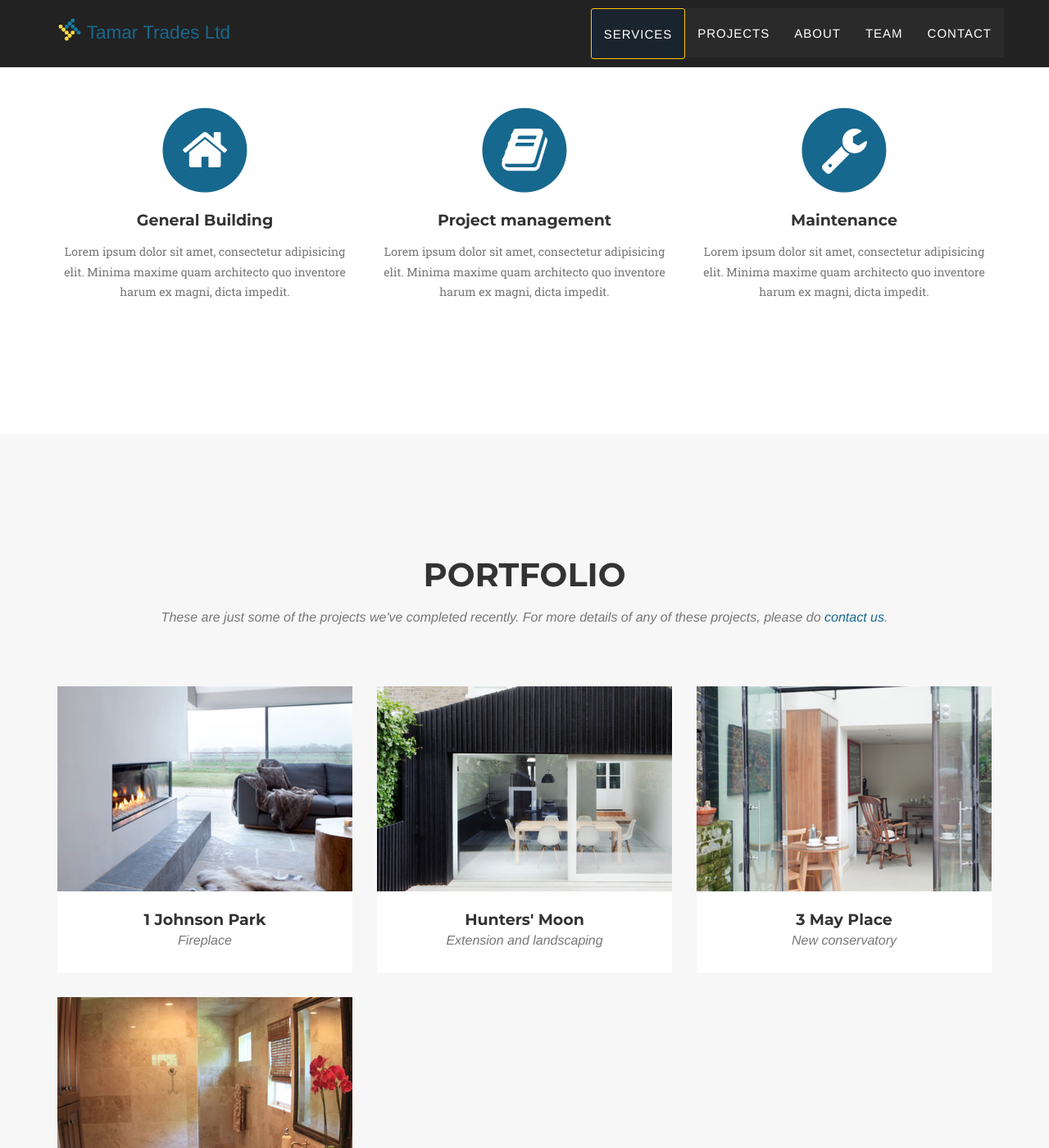
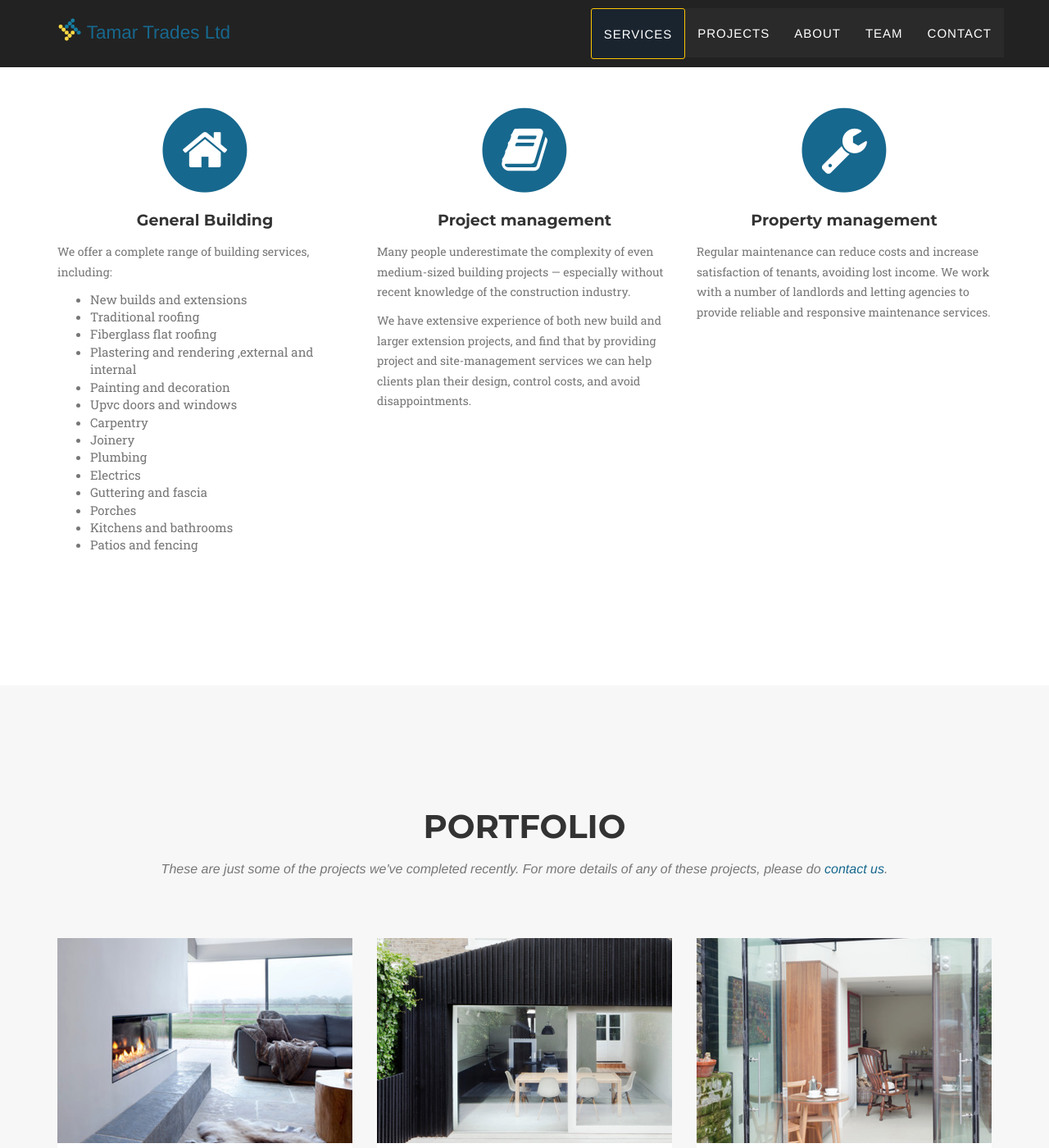
Before and after one commit to tamartrades/tamartrades.co.uk, a Jekyll site: the page built from index.html, in a window 1280 px wide and 1400 px high, scrolled down 910 px. Shown: the whole window at 82% size. Built offline with Jekyll 4.4.1, drawn with Linux system fonts in a browser that asks for light colours; some web fonts are replaced; some of the changed text lies outside the part shown.

Commit message:
first cut content from justin

```diff
--- a/_config.yml
+++ b/_config.yml
@@ -12,55 +12,57 @@ color:
   secondary: fec503
   secondary-dark: 333
 
-freelancers:
-- name: Ben Whalley
-  pic: 2
 
-- name: Jacob Nelson
-  pic: 3
+people:
+- name: Justin Newman
+  pic: jn.png
+  position: Director
 
-- name: Susie Nonsense
-  pic: 1
+- name: Donna Prescott
+  pic: dp.png
+  position: Director
+  social:
 
-- name: A.N Other
-  pic: 2
+- name: William Southcott
+  pic: ws.png
+  position: Apprentice carpenter
 
 
-# Team names, titles and social links
-people:
-- name: Joe Bloggs
-  pic: 1
-  position: Project manager
-  social:
-    # - title: twitter
-    #   url: #
-    # - title: facebook
-    #   url: #
-    # - title: stack-overflow
-    #   url: #
 
 
-- name: Justin Newman
-  pic: 2
-  position: General builder, plasterer
-  social:
-    # - title: twitter
-    #   url: #
-    # - title: facebook
-    #   url: #
-    # - title: linkedin
-    #   url: #
+freelancers:
+- name: David Jones
+  pic: another.png
+  position: Carpenter
 
-- name: Jon Doe
-  pic: 3
+- name: Adam Hancock
+  pic: another.png
+  position: Plasterer
+
+- name: Jonathan Hancock
+  pic: another.png
   position: Electrician
-  social:
-    # - title: twitter
-    #   url: #
-    # - title: facebook
-    #   url: #
-    # - title: google-plus
-    #   url: #
+
+- name: Ian Coombe
+  pic: another.png
+  position: Builder
+
+- name: Kelvin Haddy
+  pic: another.png
+  position: Carpenter and joiner
+
+- name: Paul Hancock
+  pic: another.png
+  position: Electrician
+
+- name: Chris Stallard
+  pic: another.png
+  position: Aquaheat plumbing and heating.
+
+
+
+
+
 
 
 
--- a/_includes/about.html
+++ b/_includes/about.html
@@ -4,7 +4,9 @@
             <div class="row">
                 <div class="col-lg-12 text-center">
                     <h2 class="section-heading">About</h2>
-                    <h3 class="section-subheading text-muted">Lorem ipsum dolor sit amet consectetur.</h3>
+                    <h3 class="section-subheading text-muted">
+
+                    </h3>
                 </div>
             </div>
             <div class="row">
@@ -12,15 +14,15 @@
                     <ul class="timeline">
                         <li>
                             <div class="timeline-image">
-                                <img class="img-circle img-responsive" src="img/about/1.jpg" alt="">
+                                <img class="img-circle img-responsive" src="img/about/dingy.jpg" alt="">
                             </div>
                             <div class="timeline-panel">
                                 <div class="timeline-heading">
-                                    <h4>2009-2011</h4>
-                                    <h4 class="subheading">Our Humble Beginnings</h4>
+                                    <h4>2002-2012</h4>
+                                    <h4 class="subheading">J C Newman</h4>
                                 </div>
                                 <div class="timeline-body">
-                                    <p class="text-muted">Lorem ipsum dolor sit amet, consectetur adipisicing elit. Sunt ut voluptatum eius sapiente, totam reiciendis temporibus qui quibusdam, recusandae sit vero unde, sed, incidunt et ea quo dolore laudantium consectetur!</p>
+                                    <p class="text-muted">Justin Newman has been trading as an independent builder since 2002, with wide experience of new build, renovation and extension projects.</p>
                                 </div>
                             </div>
                         </li>
@@ -28,24 +30,22 @@
 
                         <li class="timeline-inverted">
                             <div class="timeline-image">
-                                <img class="img-circle img-responsive" src="img/about/4.jpg" alt="">
+                                <img class="img-circle img-responsive" src="img/about/sailboat.png" alt="">
                             </div>
                             <div class="timeline-panel">
                                 <div class="timeline-heading">
-                                    <h4>July 2014</h4>
-                                    <h4 class="subheading">Phase Two Expansion</h4>
+                                    <h4>2012</h4>
+                                    <h4 class="subheading">Tamar Trades Ltd formed</h4>
                                 </div>
                                 <div class="timeline-body">
-                                    <p class="text-muted">Lorem ipsum dolor sit amet, consectetur adipisicing elit. Sunt ut voluptatum eius sapiente, totam reiciendis temporibus qui quibusdam, recusandae sit vero unde, sed, incidunt et ea quo dolore laudantium consectetur!</p>
+                                    <p class="text-muted">Tamar Trades was formed in 2012, bringing together local tradespeople to deliver larger projects across the Tamar Valley. Tamar Trades now draws on team of 10 carpenters, electricians, plumbers and general builders.</p>
                                 </div>
                             </div>
-                        </li>
-                        <li class="timeline-inverted">
-                            <div class="timeline-image">
-                                <h4>Be Part
-                                    <br>Of Our
-                                    <br>Story!</h4>
-                            </div>
+                            <li class="timeline-inverted">
+                                <div class="timeline-image">
+                                    <h4>See how<br> we can<br> help!</h4>
+                                </div>
+                            </li>
                         </li>
                     </ul>
                 </div>
--- a/_includes/contact.html
+++ b/_includes/contact.html
@@ -1,9 +1,11 @@
 <section id="contact">
         <div class="container">
             <div class="row">
-                <div class="col-lg-12 text-center">
+                <div class="col-lg-6 col-lg-push-3 text-center">
                     <h2 class="section-heading">Contact Us</h2>
-                    <h3 class="section-subheading text-muted">Lorem ipsum dolor sit amet consectetur.</h3>
+                    <h3 class="section-subheading contact-extra">
+                        Use the form below, or if you prefer you can also email <a href="mailto:tamartrades@gmail.com?subject=website enquiry">tamartrades@gmail.com</a>, call the office on 01579 382632, or call Justin on 07977 249386.
+                    </h3>
                 </div>
             </div>
             <div class="row">
--- a/_includes/css/agency.css
+++ b/_includes/css/agency.css
@@ -879,3 +879,5 @@ body {
     color: white !important;
     font-size: 1.4em;
 }
+
+.text-left { text-align: left;}
--- a/_includes/services.html
+++ b/_includes/services.html
@@ -10,32 +10,61 @@
                     </h3>
                 </div>
             </div>
-            <div class="row text-center">
+            <div class="row">
                 <div class="col-md-4">
+                    <div class=" text-center">
                     <span class="fa-stack fa-4x">
                         <i class="fa fa-circle fa-stack-2x text-primary"></i>
                         <i class="fa  fa-home fa-stack-1x fa-inverse"></i>
                     </span>
                     <h4 class="service-heading">General Building</h4>
-                    <p class="text-muted">Lorem ipsum dolor sit amet, consectetur adipisicing elit. Minima maxime quam architecto quo inventore harum ex magni, dicta impedit.</p>
+                    </div>
+                    <p class="text-muted">We offer a complete range of building services, including:
+                        <ul class="text-left text-muted">
+                            <li>New builds and extensions </li>
+                            <li>Traditional roofing </li>
+                            <li>Fiberglass flat roofing </li>
+                            <li>Plastering and rendering  ,external and internal</li>
+                            <li>Painting and decoration </li>
+                            <li>Upvc doors and windows </li>
+                            <li>Carpentry </li>
+                            <li>Joinery </li>
+                            <li>Plumbing </li>
+                            <li>Electrics </li>
+                            <li>Guttering and fascia </li>
+                            <li>Porches </li>
+                            <li>Kitchens and bathrooms </li>
+                            <li>Patios and fencing</li>
+                        </ul>
+                        </p>
                 </div>
                 <div class="col-md-4">
+                    <div class=" text-center">
                         <span class="fa-stack fa-4x">
                             <i class="fa fa-circle fa-stack-2x text-primary"></i>
                             <i class="fa  fa-book fa-stack-1x fa-inverse"></i>
                         </span>
                         <h4 class="service-heading">Project management</h4>
-                    <p class="text-muted">Lorem ipsum dolor sit amet, consectetur adipisicing elit. Minima maxime quam architecto quo inventore harum ex magni, dicta impedit.</p>
+                    </div>
+                    <p class="text-muted">
+                    Many people underestimate the complexity of even medium-sized building projects — especially without recent knowledge of the construction industry. </p>
+
+                    <p class="text-muted">
+                    We have extensive experience of both new build and larger extension projects, and find that by providing project and site-management services we can help clients plan their design, control costs, and avoid disappointments. </p>
                 </div>
 
                 <div class="col-md-4">
-
+                    <div class=" text-center">
                         <span class="fa-stack fa-4x">
                             <i class="fa fa-circle fa-stack-2x text-primary"></i>
                             <i class="fa fa-wrench  fa-stack-1x fa-inverse"></i>
                         </span>
-                    <h4 class="service-heading">Maintenance</h4>
-                    <p class="text-muted">Lorem ipsum dolor sit amet, consectetur adipisicing elit. Minima maxime quam architecto quo inventore harum ex magni, dicta impedit.</p>
+                        <h4 class="service-heading">Property management</h4>
+                    </div>
+                    <p class="text-muted">
+                        Regular maintenance can reduce costs and increase satisfaction of tenants, avoiding lost income.
+                        We work with a number of landlords and letting agencies to provide reliable and responsive maintenance services.</p>
+
                 </div>
             </div>
         </div>
--- a/_includes/team.html
+++ b/_includes/team.html
@@ -11,7 +11,7 @@
                 {% for member in site.people %}
                 <div class="col-sm-4">
                     <div class="team-member">
-                        <img src="img/team/{{ member.pic }}.jpg" class="img-responsive img-circle" alt="">
+                        <img src="img/team/{{ member.pic }}" class="img-responsive img-circle" alt="">
                         <h4>{{ member.name }}</h4>
                         <p class="text-muted">{{ member.position }}</p>
                         <ul class="list-inline social-buttons">
@@ -27,11 +27,11 @@
                 <div class="col-sm-2">
 
                 </div>
-                <div class="col-sm-8">
+                <div class="col-sm-9">
                     {% for member in site.freelancers %}
                     <div class="col-sm-3">
                         <div class="team-member">
-                            <img src="img/team/{{ member.pic }}.jpg" class="img-responsive img-circle" alt="">
+                            <img src="img/team/{{ member.pic }}" class="img-responsive img-circle" alt="">
                             <h4>{{ member.name }}</h4>
                             <p class="text-muted">{{ member.position }}</p>
                         </div>
```
Also changed, not shown: other parts of _includes/contact.html (+1 -1 lines), _posts/2015-06-29-project-1.markdown (added, +16 -0 lines), _posts/spare-project2.markdown (added, +14 -0 lines), Screenshot 2015-06-26 16.20.34.png (added), img/about/dingy.jpg (added), img/about/gloria.png (added), img/about/sailboat.png (added), img/team/1.jpg (deleted), img/team/2.jpg (deleted), img/team/3.jpg (deleted), img/team/dp.png (added), img/team/jn.png (added), img/team/ws.png (added). Lines whose indentation alone changed are shown as unchanged.
